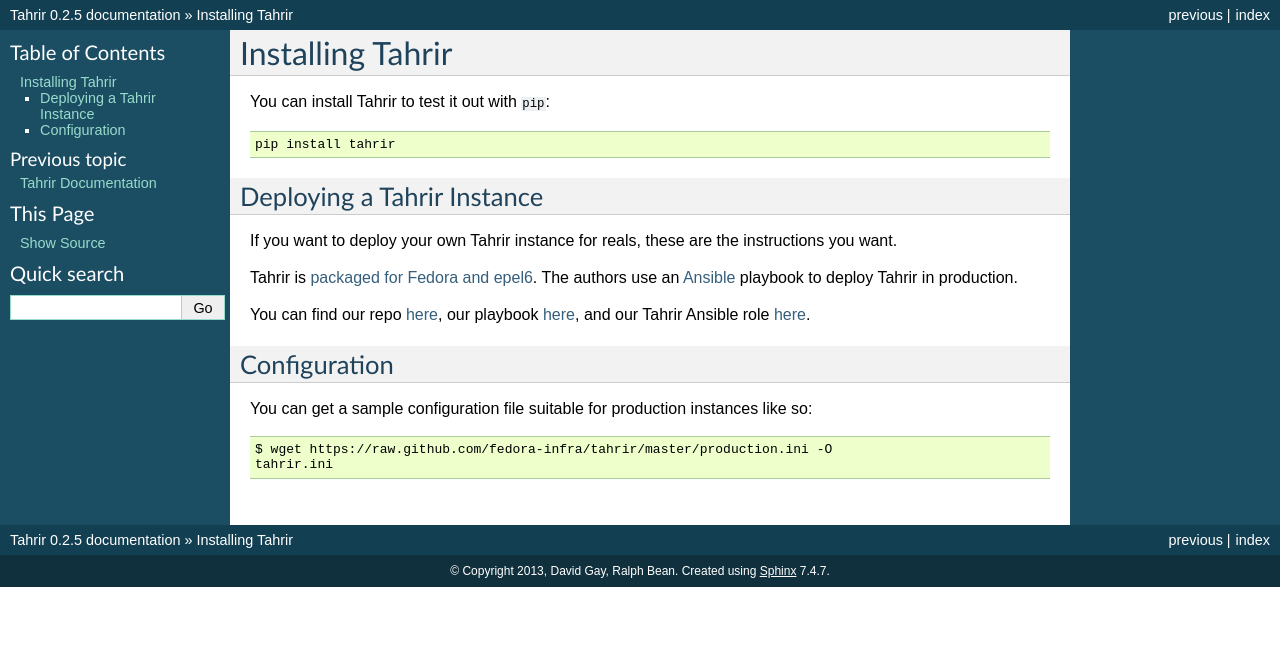
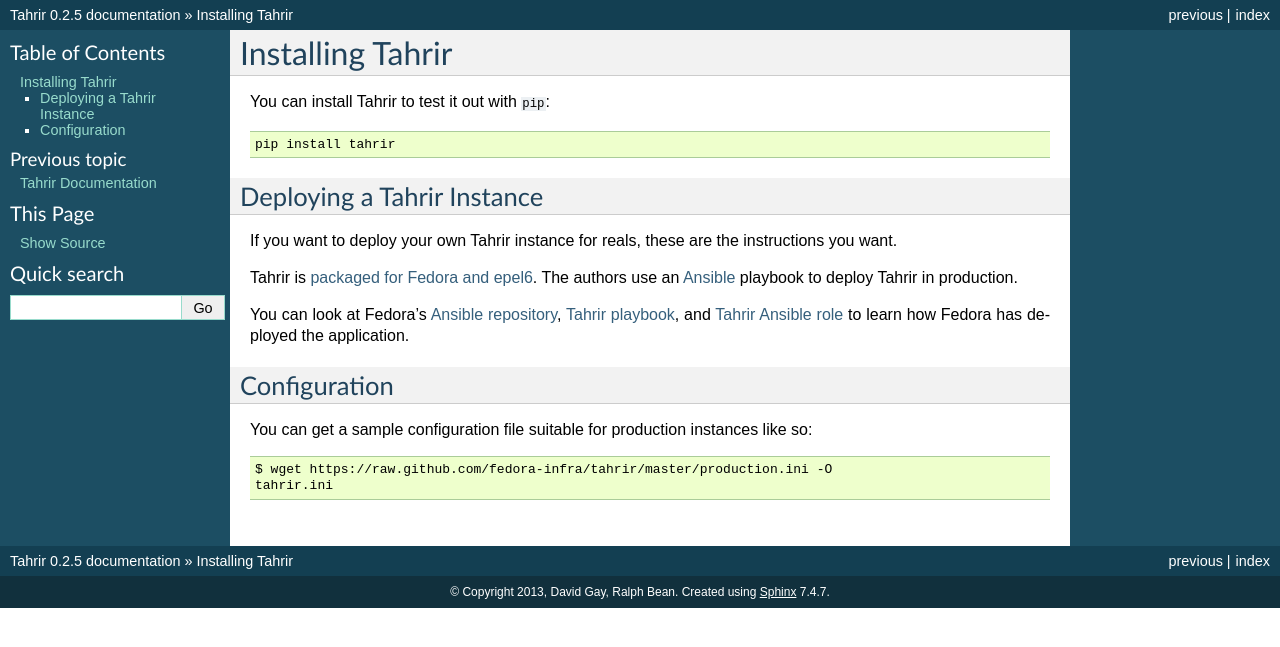
Before and after one commit to fedora-infra/tahrir, a Sphinx documentation site: the page built from docs/installation.rst, in a window 1280 px wide. Shown: the top 647 px of the page. Built offline with Sphinx 7.4.7, drawn with Linux system fonts in a browser that asks for light colours.

Commit message:
Fix some Sphinx documentation warnings.
Sphix emits a warning if two links use the same target name. For
example, prior to this commit there was a Sphinx warning:

docs/index.rst:2:Duplicate explicit target name: "here".

This commit makes it so there are no Sphinx warnings in the docs
project.

Signed-off-by: Randy Barlow <randy@electronsweatshop.com>

```diff
--- a/docs/index.rst
+++ b/docs/index.rst
@@ -14,9 +14,8 @@
 
 The name is total overkill.
 
-You can see Tahrir deployed in production `here
-<https://badges.fedoraproject.org/>`_. The staging instance lives `here
-<https://badges.stg.fedoraproject.org/>`_.
+You can see Tahrir deployed in `production <https://badges.fedoraproject.org/>`_, or in
+the `staging instance <https://badges.stg.fedoraproject.org/>`_.
 
 Contents:
 
--- a/docs/installation.rst
+++ b/docs/installation.rst
@@ -15,11 +15,12 @@
 <https://apps.fedoraproject.org/packages/python-tahrir>`_. The authors use an
 `Ansible <http://ansibleworks.com>`_ playbook to deploy Tahrir in production.
 
-You can find our repo `here
-<http://infrastructure.fedoraproject.org/infra/ansible/>`_, our playbook `here
+You can look at Fedora's `Ansible repository
+<http://infrastructure.fedoraproject.org/infra/ansible/>`_, `Tahrir playbook
 <http://infrastructure.fedoraproject.org/infra/ansible/playbooks/groups/badges-web.yml>`_,
-and our Tahrir Ansible role `here
-<http://infrastructure.fedoraproject.org/infra/ansible/roles/badges-frontend/>`_.
+and `Tahrir Ansible role
+<http://infrastructure.fedoraproject.org/infra/ansible/roles/badges-frontend/>`_ to learn how
+Fedora has deployed the application.
 
 Configuration
 -------------
```
